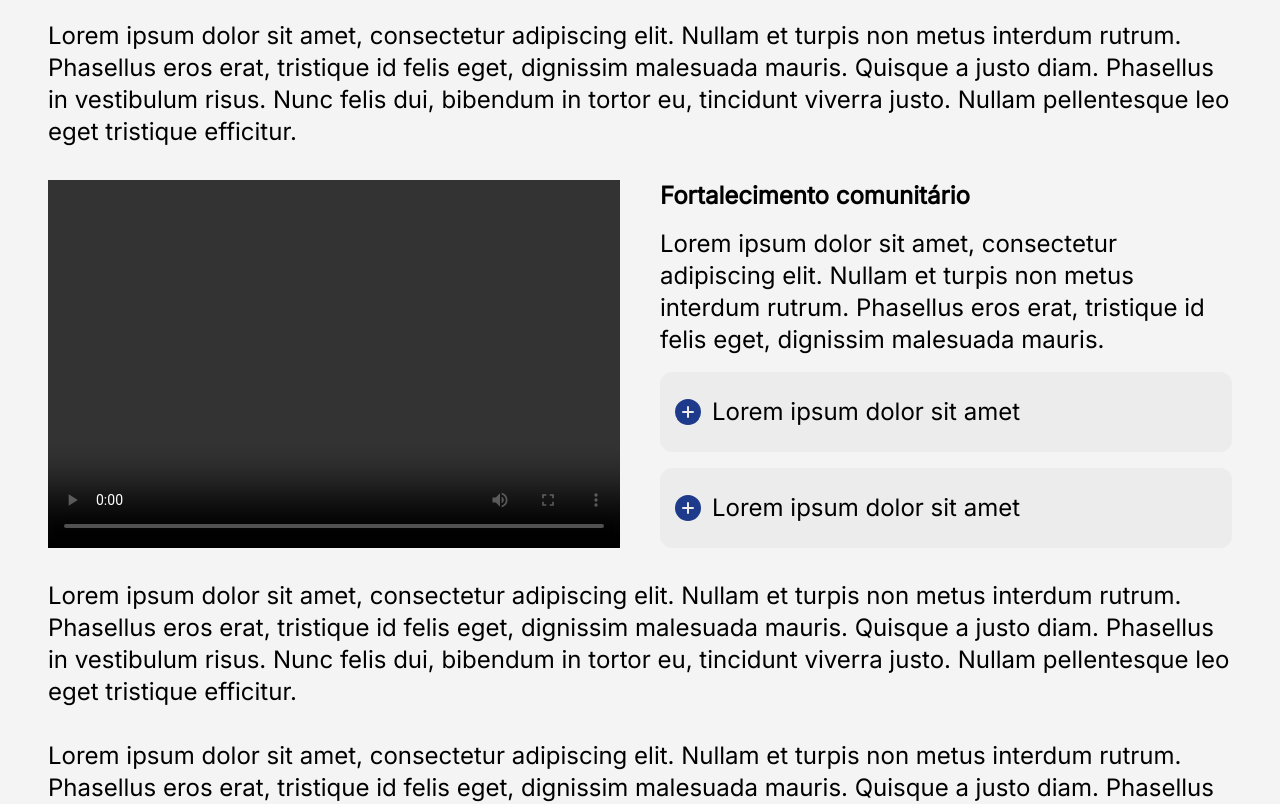
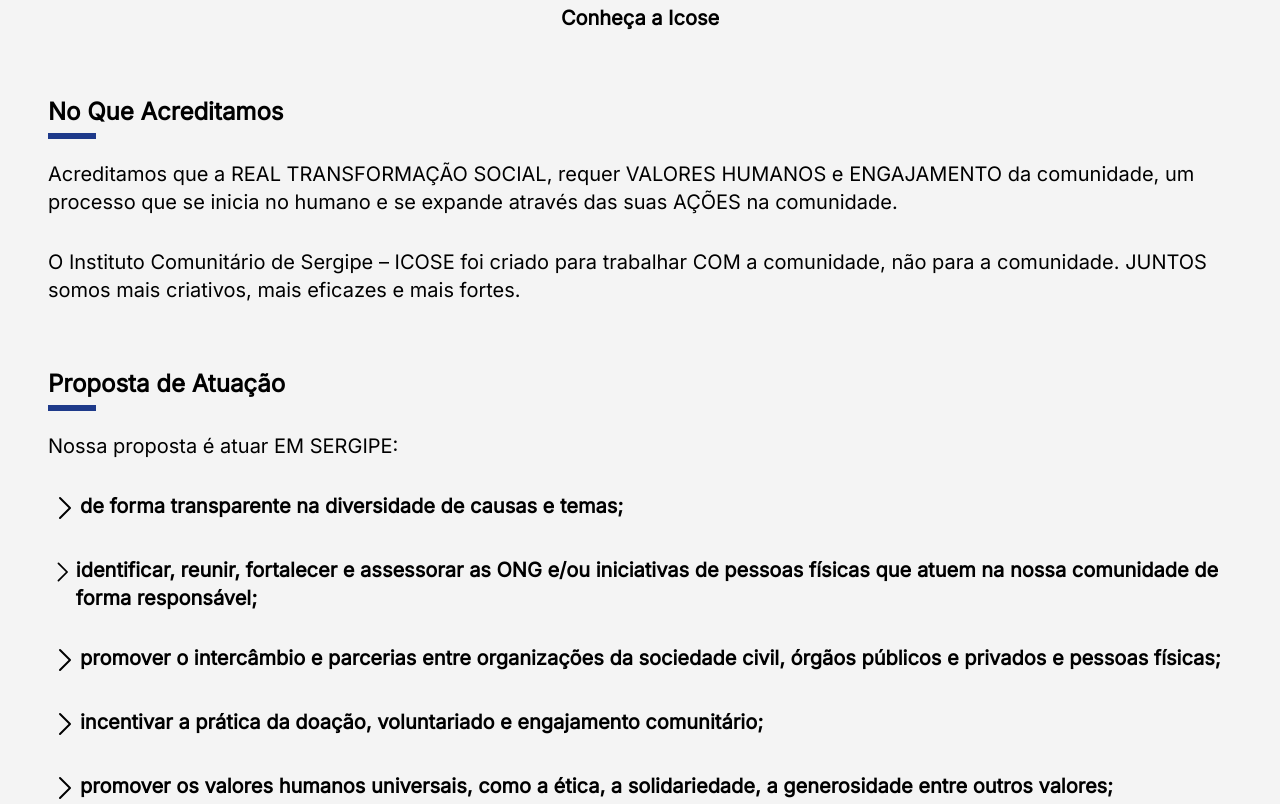
Before and after one commit to softeam-org/icose-web, a React (Vite) app: page / in a window 1280 px wide. Shown: the part 1360-2164 px from the top of the page. Built offline with nearby package versions, Linux system fonts and the light colour scheme.

Commit message:
Alterações no component presentation e na aba inicio

```diff
--- a/src/Pages/Inicio.jsx
+++ b/src/Pages/Inicio.jsx
@@ -1,8 +1,3 @@
-import Card from "@/components/Inicio/Card"
-import Title from "@/components/Title";
-import { Target } from "@phosphor-icons/react";
-import { Heart } from "@phosphor-icons/react";
-import ArrowList from "@/components/Inicio/ArrowList";
 import map from "@/assets/map.svg"
 import Cards from "@/components/Inicio/Cards"
 import Presentation from "@/components/Inicio/Presentation"
@@ -10,16 +5,6 @@ import ContactUs from "@/components/Inicio/ContactUs"
 import Mapping from "@/components/Inicio/Mapping";
 
 function Home() {
-
-  const items = [
-    'de forma transparente na diversidade de causas e temas;',
-    'identificar, reunir, fortalecer e assessorar as ONG e/ou iniciativas de pessoas físicas que atuem na nossa comunidade de forma responsável;',
-    'promover o intercâmbio e parcerias entre organizações da sociedade civil, órgãos públicos e privados e pessoas físicas;',
-    'incentivar a prática da doação, voluntariado e engajamento comunitário;',
-    'promover os valores humanos universais, como a ética, a solidariedade, a generosidade entre outros valores;',
-    'fomentar o empreendedorismo e o desenvolvimento de iniciativas inovadoras sociais, culturais, educacionais, produtivas, esportivas e ambientais;',
-    'criar um fundo de recursos que proporcione sustentabilidade de suas ações e constitua um ativo permanente para investimentos socioambientais comunitários em Sergipe.'
-  ];
 
   return (
     <div className="flex-1 text-2xl">
@@ -36,45 +21,6 @@ function Home() {
           <ContactUs />
         </div>
       </section>
-
-      {/* <div className="flex gap-16 my-12 flex-col min-[800px]:flex-col ">
-        <h2 className="flex w-full font-semibold text-xl justify-center">
-          Conheça a Icose
-        </h2>
-        <div>
-          <h1>
-            <Title
-                color="#1E3A8A"
-                content = "No Que Acreditamos"
-            />
-          </h1>
-            <div className="flex flex-col gap-8 text-xl">
-              <p className="mt-8">
-                  Acreditamos que a REAL TRANSFORMAÇÃO SOCIAL, requer VALORES HUMANOS e ENGAJAMENTO da comunidade,
-                  um processo que se inicia no humano e se expande através das suas AÇÕES na comunidade.
-              </p>
-              <p>
-                  O Instituto Comunitário de Sergipe – ICOSE foi criado para trabalhar COM a comunidade,
-                  não para a comunidade. JUNTOS somos mais criativos, mais eficazes e mais fortes.
-              </p>
-            </div>
-        </div>
-        <div>
-            <h1>
-            <Title
-                color="#1E3A8A"
-                content = "Proposta de Atuação"
-            />
-          </h1>
-          <div className="flex flex-col gap-8 text-xl">
-            <p className="mt-8">
-            Nossa proposta é atuar EM SERGIPE:
-            </p>
-            <ArrowList items={items}/>
-          </div>
-        </div>
-      </div> */}
-
       <section>
         <div className="flex flex-col gap-16 pt-10 pb-10 xl:pb-20 mx-auto max-w-[100rem] px-12">
           <Mapping />
--- a/src/components/Inicio/Presentation.jsx
+++ b/src/components/Inicio/Presentation.jsx
@@ -1,29 +1,55 @@
 import PlusButton from "@/components/Inicio/PlusButton";
 import Title from "@/components/Title"
+import ArrowList from "./ArrowList";
 
 function Presentation() {
+  const items = [
+    'de forma transparente na diversidade de causas e temas;',
+    'identificar, reunir, fortalecer e assessorar as ONG e/ou iniciativas de pessoas físicas que atuem na nossa comunidade de forma responsável;',
+    'promover o intercâmbio e parcerias entre organizações da sociedade civil, órgãos públicos e privados e pessoas físicas;',
+    'incentivar a prática da doação, voluntariado e engajamento comunitário;',
+    'promover os valores humanos universais, como a ética, a solidariedade, a generosidade entre outros valores;',
+    'fomentar o empreendedorismo e o desenvolvimento de iniciativas inovadoras sociais, culturais, educacionais, produtivas, esportivas e ambientais;',
+    'criar um fundo de recursos que proporcione sustentabilidade de suas ações e constitua um ativo permanente para investimentos socioambientais comunitários em Sergipe.'
+  ];
   return (
-    <div className="flex flex-col gap-6 xl:gap-8">
-      <Title
-        color="standard-blue"
-        content="Conheça o Icose:"
-      />
-      <p className="font-medium">Lorem ipsum dolor sit amet, consectetur adipiscing elit. Nullam et turpis non metus interdum rutrum. Phasellus eros erat, tristique id felis eget, dignissim malesuada mauris. Quisque a justo diam. Phasellus in vestibulum risus. Nunc felis dui, bibendum in tortor eu, tincidunt viverra justo. Nullam pellentesque leo eget tristique efficitur.</p>
-      <div className="flex flex-col xl:flex-row gap-8 xl:gap-10">
-        <video className="flex-1" width="" height="" controls></video>
-        <div className="flex-1 flex flex-col gap-4">
-          <h4 className="font-bold">Fortalecimento comunitário</h4>
-          <p>Lorem ipsum dolor sit amet, consectetur adipiscing elit. Nullam et turpis non metus interdum rutrum. Phasellus eros erat, tristique id felis eget, dignissim malesuada mauris. </p>
-          <div className="flex flex-col gap-4">
-            <PlusButton />
-            <PlusButton />
+    <div className="flex gap-16 my-12 flex-col min-[800px]:flex-col ">
+        <h2 className="flex w-full font-semibold text-xl justify-center">
+          Conheça a Icose
+        </h2>
+        <div>
+          <h1>
+            <Title
+                color="#1E3A8A"
+                content = "No Que Acreditamos"
+            />
+          </h1>
+            <div className="flex flex-col gap-8 text-xl">
+              <p className="mt-8">
+                  Acreditamos que a REAL TRANSFORMAÇÃO SOCIAL, requer VALORES HUMANOS e ENGAJAMENTO da comunidade,
+                  um processo que se inicia no humano e se expande através das suas AÇÕES na comunidade.
+              </p>
+              <p>
+                  O Instituto Comunitário de Sergipe – ICOSE foi criado para trabalhar COM a comunidade,
+                  não para a comunidade. JUNTOS somos mais criativos, mais eficazes e mais fortes.
+              </p>
+            </div>
+        </div>
+        <div>
+            <h1>
+            <Title
+                color="#1E3A8A"
+                content = "Proposta de Atuação"
+            />
+          </h1>
+          <div className="flex flex-col gap-8 text-xl">
+            <p className="mt-8">
+            Nossa proposta é atuar EM SERGIPE:
+            </p>
+            <ArrowList items={items}/>
           </div>
         </div>
-      </div>
-      <p className="font-medium">Lorem ipsum dolor sit amet, consectetur adipiscing elit. Nullam et turpis non metus interdum rutrum. Phasellus eros erat, tristique id felis eget, dignissim malesuada mauris. Quisque a justo diam. Phasellus in vestibulum risus. Nunc felis dui, bibendum in tortor eu, tincidunt viverra justo. Nullam pellentesque leo eget tristique efficitur.</p>
-      <p className="font-medium">Lorem ipsum dolor sit amet, consectetur adipiscing elit. Nullam et turpis non metus interdum rutrum. Phasellus eros erat, tristique id felis eget, dignissim malesuada mauris. Quisque a justo diam. Phasellus in vestibulum risus. Nunc felis dui, bibendum in tortor eu, tincidunt viverra justo. Nullam pellentesque leo eget tristique efficitur.</p>
-    </div>
-  );
+      </div>);
 }
 
 export default Presentation;
```
